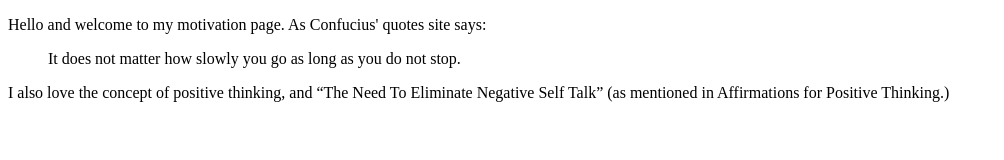
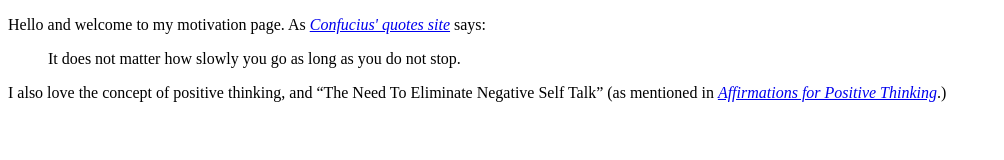
Before and after one commit to Gitthuma/quotes-and-citations, a plain HTML site: page index.html in a window 1280 px wide. Shown: the whole page, without its empty margins (0-1004 px from the left). Drawn offline with Linux system fonts and the light colour scheme.

Commit message:
Added citation and link to titles on first and last paragraph

```diff
--- a/index.html
+++ b/index.html
@@ -6,12 +6,12 @@
     <title>Quotes and Citation</title>
 </head>
 <body>
-    <p>Hello and welcome to my motivation page. As Confucius' quotes site says:</p>
+    <p>Hello and welcome to my motivation page. As <a href="http://www.brainyquote.com/quotes/authors/c/confucius.html"><cite>Confucius' quotes site</cite></a> says:</p>
 
     <blockquote cite="http://www.brainyquote.com/quotes/authors/c/confucius.html">
         <p>It does not matter how slowly you go as long as you do not stop.</p>
     </blockquote>
 
-    <p>I also love the concept of positive thinking, and <q cite="http://www.affirmationsforpositivethinking.com">The Need To Eliminate Negative Self Talk</q> (as mentioned in Affirmations for Positive Thinking.)</p>
+    <p>I also love the concept of positive thinking, and <q cite="http://www.affirmationsforpositivethinking.com">The Need To Eliminate Negative Self Talk</q> (as mentioned in <a href="http://www.affirmationsforpositivethinking.com"><cite>Affirmations for Positive Thinking</cite></a>.)</p>
 </body>
 </html>
```
